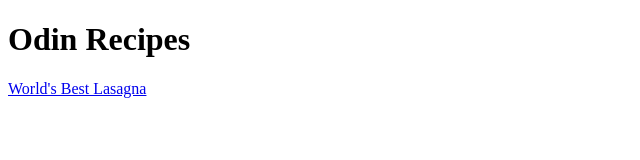
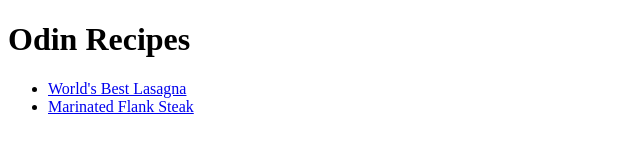
Before and after one commit to biloxigrant/odin-recipes, a plain HTML site: page index.html in a window 1280 px wide. Shown: the whole page, without its empty margins (0-640 px from the left). Drawn offline with Linux system fonts and the light colour scheme.

Commit message:
Add link to steak.html

```diff
--- a/index.html
+++ b/index.html
@@ -8,8 +8,10 @@
 
 <body>
     <h1>Odin Recipes</h1>
-    <a href="recipes/lasagna.html">World's Best Lasagna</a>
-
+    <ul>
+        <li><a href="recipes/lasagna.html">World's Best Lasagna</a></li>
+        <li><a href="recipes/steak.html">Marinated Flank Steak</a></li>
+    </ul>
 </body>
 
 
```
